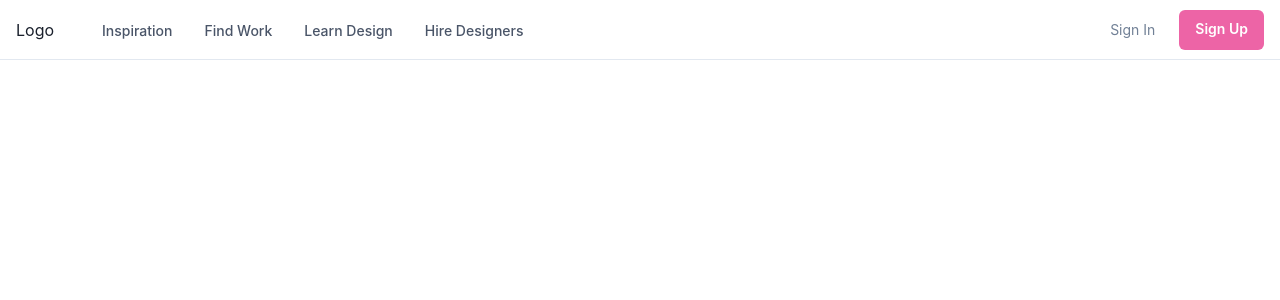
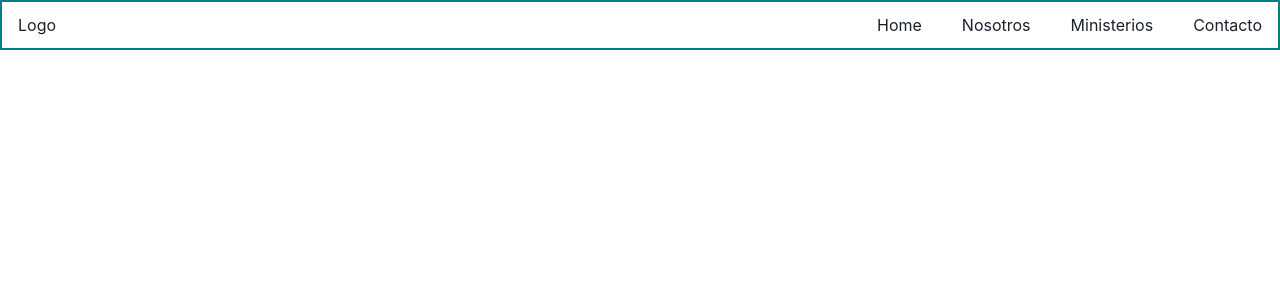
Before and after one commit to Agus9217/church-homepage, a React (Vite) app: page / in a window 1280 px wide. Shown: the top 300 px of the page. Built offline with nearby package versions, Linux system fonts and the light colour scheme.

Commit message:
change navbar

```diff
--- /dev/null
+++ b/src/components/Navbar/DesktopNav/index.tsx
@@ -0,0 +1,21 @@
+import { Box, ListItem, Stack, UnorderedList } from "@chakra-ui/react";
+import { NAV_ITEM } from "../NavItem";
+import { DesktopAndMobileMenu } from "../interface";
+
+export const DesktopNav = ({ display }: DesktopAndMobileMenu) => {
+  return (
+    <Stack as={"nav"}>
+      <UnorderedList
+        styleType={"none"}
+        display={display === "none" ? "flex" : "none"}
+        gap={10}
+      >
+        {NAV_ITEM.map((item) => (
+          <ListItem key={item.label}>
+            <Box as="a">{item.label}</Box>
+          </ListItem>
+        ))}
+      </UnorderedList>
+    </Stack>
+  );
+};
--- /dev/null
+++ b/src/components/Navbar/MobileNav/index.tsx
@@ -0,0 +1,28 @@
+import { HamburgerIcon } from "@chakra-ui/icons";
+import {
+  Box,
+  IconButton,
+  Menu,
+  MenuButton,
+  MenuItem,
+  MenuList,
+} from "@chakra-ui/react";
+import { NAV_ITEM } from "../NavItem";
+import { DesktopAndMobileMenu } from "../interface";
+
+export const MobileNav = ({ display }: DesktopAndMobileMenu) => {
+  return (
+    <Box display={display}>
+      <Menu>
+        <MenuButton variant={"ghost"} as={IconButton} icon={<HamburgerIcon />}>
+          <HamburgerIcon />
+        </MenuButton>
+        <MenuList>
+          {NAV_ITEM.map((item) => (
+            <MenuItem key={item.label}>{item.label}</MenuItem>
+          ))}
+        </MenuList>
+      </Menu>
+    </Box>
+  );
+};
--- /dev/null
+++ b/src/components/Navbar/NavItem/index.tsx
@@ -0,0 +1,18 @@
+interface NavItem {
+  label: string;
+}
+
+export const NAV_ITEM: NavItem[] = [
+  {
+    label: "Home",
+  },
+  {
+    label: "Nosotros",
+  },
+  {
+    label: "Ministerios",
+  },
+  {
+    label: "Contacto",
+  },
+];
--- a/src/components/Navbar/index.tsx
+++ b/src/components/Navbar/index.tsx
@@ -1,283 +1,29 @@
-'use client'
-
-import {
-  Box,
-  Flex,
-  Text,
-  IconButton,
-  Button,
-  Stack,
-  Collapse,
-  Icon,
-  Popover,
-  PopoverTrigger,
-  PopoverContent,
-  useColorModeValue,
-  useBreakpointValue,
-  useDisclosure,
-} from '@chakra-ui/react'
-import {
-  HamburgerIcon,
-  CloseIcon,
-  ChevronDownIcon,
-  ChevronRightIcon,
-} from '@chakra-ui/icons'
+import { Box, Flex, Text, useBreakpointValue } from "@chakra-ui/react";
+import { DesktopNav } from "./DesktopNav";
+import { MobileNav } from "./MobileNav";
 
 export const Navbar = () => {
-  const { isOpen, onToggle } = useDisclosure()
+  const display = useBreakpointValue({
+    base: "flex",
+    md: "none",
+  });
 
   return (
-    <Box>
+    <Box as="header">
       <Flex
-        bg={useColorModeValue('white', 'gray.800')}
-        color={useColorModeValue('gray.600', 'white')}
-        minH={'60px'}
-        py={{ base: 2 }}
-        px={{ base: 4 }}
-        borderBottom={1}
-        borderStyle={'solid'}
-        borderColor={useColorModeValue('gray.200', 'gray.900')}
-        align={'center'}>
-        <Flex
-          flex={{ base: 1, md: 'auto' }}
-          ml={{ base: -2 }}
-          display={{ base: 'flex', md: 'none' }}>
-          <IconButton
-            onClick={onToggle}
-            icon={isOpen ? <CloseIcon w={3} h={3} /> : <HamburgerIcon w={5} h={5} />}
-            variant={'ghost'}
-            aria-label={'Toggle Navigation'}
-          />
+        borderWidth={"2px"}
+        borderColor={"teal"}
+        minH={"50px"}
+        alignItems={"center"}
+        justifyContent={"space-between"}
+        px={4}
+      >
+        <Flex>
+          <Text>Logo</Text>
         </Flex>
-        <Flex flex={{ base: 1 }} justify={{ base: 'center', md: 'start' }}>
-          <Text
-            textAlign={useBreakpointValue({ base: 'center', md: 'left' })}
-            fontFamily={'heading'}
-            color={useColorModeValue('gray.800', 'white')}>
-            Logo
-          </Text>
-
-          <Flex display={{ base: 'none', md: 'flex' }} ml={10}>
-            <DesktopNav />
-          </Flex>
-        </Flex>
-
-        <Stack
-          flex={{ base: 1, md: 0 }}
-          justify={'flex-end'}
-          direction={'row'}
-          spacing={6}>
-          <Button as={'a'} fontSize={'sm'} fontWeight={400} variant={'link'} href={'#'}>
-            Sign In
-          </Button>
-          <Button
-            as={'a'}
-            display={{ base: 'none', md: 'inline-flex' }}
-            fontSize={'sm'}
-            fontWeight={600}
-            color={'white'}
-            bg={'pink.400'}
-            href={'#'}
-            _hover={{
-              bg: 'pink.300',
-            }}>
-            Sign Up
-          </Button>
-        </Stack>
+        <DesktopNav display={display} />
+        <MobileNav display={display} />
       </Flex>
-
-      <Collapse in={isOpen} animateOpacity>
-        <MobileNav />
-      </Collapse>
     </Box>
-  )
-}
-
-const DesktopNav = () => {
-  const linkColor = useColorModeValue('gray.600', 'gray.200')
-  const linkHoverColor = useColorModeValue('gray.800', 'white')
-  const popoverContentBgColor = useColorModeValue('white', 'gray.800')
-
-  return (
-    <Stack direction={'row'} spacing={4}>
-      {NAV_ITEMS.map((navItem) => (
-        <Box key={navItem.label}>
-          <Popover trigger={'hover'} placement={'bottom-start'}>
-            <PopoverTrigger>
-              <Box
-                as="a"
-                p={2}
-                href={navItem.href ?? '#'}
-                fontSize={'sm'}
-                fontWeight={500}
-                color={linkColor}
-                _hover={{
-                  textDecoration: 'none',
-                  color: linkHoverColor,
-                }}>
-                {navItem.label}
-              </Box>
-            </PopoverTrigger>
-
-            {navItem.children && (
-              <PopoverContent
-                border={0}
-                boxShadow={'xl'}
-                bg={popoverContentBgColor}
-                p={4}
-                rounded={'xl'}
-                minW={'sm'}>
-                <Stack>
-                  {navItem.children.map((child) => (
-                    <DesktopSubNav key={child.label} {...child} />
-                  ))}
-                </Stack>
-              </PopoverContent>
-            )}
-          </Popover>
-        </Box>
-      ))}
-    </Stack>
-  )
-}
-
-const DesktopSubNav = ({ label, href, subLabel }: NavItem) => {
-  return (
-    <Box
-      as="a"
-      href={href}
-      role={'group'}
-      display={'block'}
-      p={2}
-      rounded={'md'}
-      _hover={{ bg: useColorModeValue('pink.50', 'gray.900') }}>
-      <Stack direction={'row'} align={'center'}>
-        <Box>
-          <Text
-            transition={'all .3s ease'}
-            _groupHover={{ color: 'pink.400' }}
-            fontWeight={500}>
-            {label}
-          </Text>
-          <Text fontSize={'sm'}>{subLabel}</Text>
-        </Box>
-        <Flex
-          transition={'all .3s ease'}
-          transform={'translateX(-10px)'}
-          opacity={0}
-          _groupHover={{ opacity: '100%', transform: 'translateX(0)' }}
-          justify={'flex-end'}
-          align={'center'}
-          flex={1}>
-          <Icon color={'pink.400'} w={5} h={5} as={ChevronRightIcon} />
-        </Flex>
-      </Stack>
-    </Box>
-  )
-}
-
-const MobileNav = () => {
-  return (
-    <Stack bg={useColorModeValue('white', 'gray.800')} p={4} display={{ md: 'none' }}>
-      {NAV_ITEMS.map((navItem) => (
-        <MobileNavItem key={navItem.label} {...navItem} />
-      ))}
-    </Stack>
-  )
-}
-
-const MobileNavItem = ({ label, children, href }: NavItem) => {
-  const { isOpen, onToggle } = useDisclosure()
-
-  return (
-    <Stack spacing={4} onClick={children && onToggle}>
-      <Box
-        py={2}
-        as="a"
-        href={href ?? '#'}
-        justifyContent="space-between"
-        alignItems="center"
-        _hover={{
-          textDecoration: 'none',
-        }}>
-        <Text fontWeight={600} color={useColorModeValue('gray.600', 'gray.200')}>
-          {label}
-        </Text>
-        {children && (
-          <Icon
-            as={ChevronDownIcon}
-            transition={'all .25s ease-in-out'}
-            transform={isOpen ? 'rotate(180deg)' : ''}
-            w={6}
-            h={6}
-          />
-        )}
-      </Box>
-
-      <Collapse in={isOpen} animateOpacity style={{ marginTop: '0!important' }}>
-        <Stack
-          mt={2}
-          pl={4}
-          borderLeft={1}
-          borderStyle={'solid'}
-          borderColor={useColorModeValue('gray.200', 'gray.700')}
-          align={'start'}>
-          {children &&
-            children.map((child) => (
-              <Box as="a" key={child.label} py={2} href={child.href}>
-                {child.label}
-              </Box>
-            ))}
-        </Stack>
-      </Collapse>
-    </Stack>
-  )
-}
-
-interface NavItem {
-  label: string
-  subLabel?: string
-  children?: Array<NavItem>
-  href?: string
-}
-
-const NAV_ITEMS: Array<NavItem> = [
-  {
-    label: 'Inspiration',
-    children: [
-      {
-        label: 'Explore Design Work',
-        subLabel: 'Trending Design to inspire you',
-        href: '#',
-      },
-      {
-        label: 'New & Noteworthy',
-        subLabel: 'Up-and-coming Designers',
-        href: '#',
-      },
-    ],
-  },
-  {
-    label: 'Find Work',
-    children: [
-      {
-        label: 'Job Board',
-        subLabel: 'Find your dream design job',
-        href: '#',
-      },
-      {
-        label: 'Freelance Projects',
-        subLabel: 'An exclusive list for contract work',
-        href: '#',
-      },
-    ],
-  },
-  {
-    label: 'Learn Design',
-    href: '#',
-  },
-  {
-    label: 'Hire Designers',
-    href: '#',
-  },
-]
+  );
+};
--- /dev/null
+++ b/src/components/Navbar/interface/index.tsx
@@ -0,0 +1,3 @@
+export interface DesktopAndMobileMenu {
+  display: string | undefined;
+}
```
